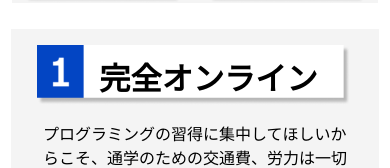
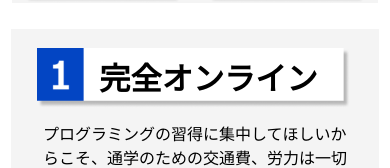
Before and after one commit to miso1231/portfolio, a plain HTML site: page index.html in a window 390 px wide. Shown: the part 473-641 px from the top of the page. Drawn offline with Linux system fonts and the light colour scheme.

```diff
--- a/style.css
+++ b/style.css
@@ -1130,7 +1130,7 @@ PC用スタイル
     background-repeat: no-repeat;
     font-size: min(8vw, 35px);
     font-family: Arial;
-    background-position-y: min(1vw, 5px);
+    background-position-y: min(2vw, 7px);
   }
 
   .point-row-midasi > p {
```
